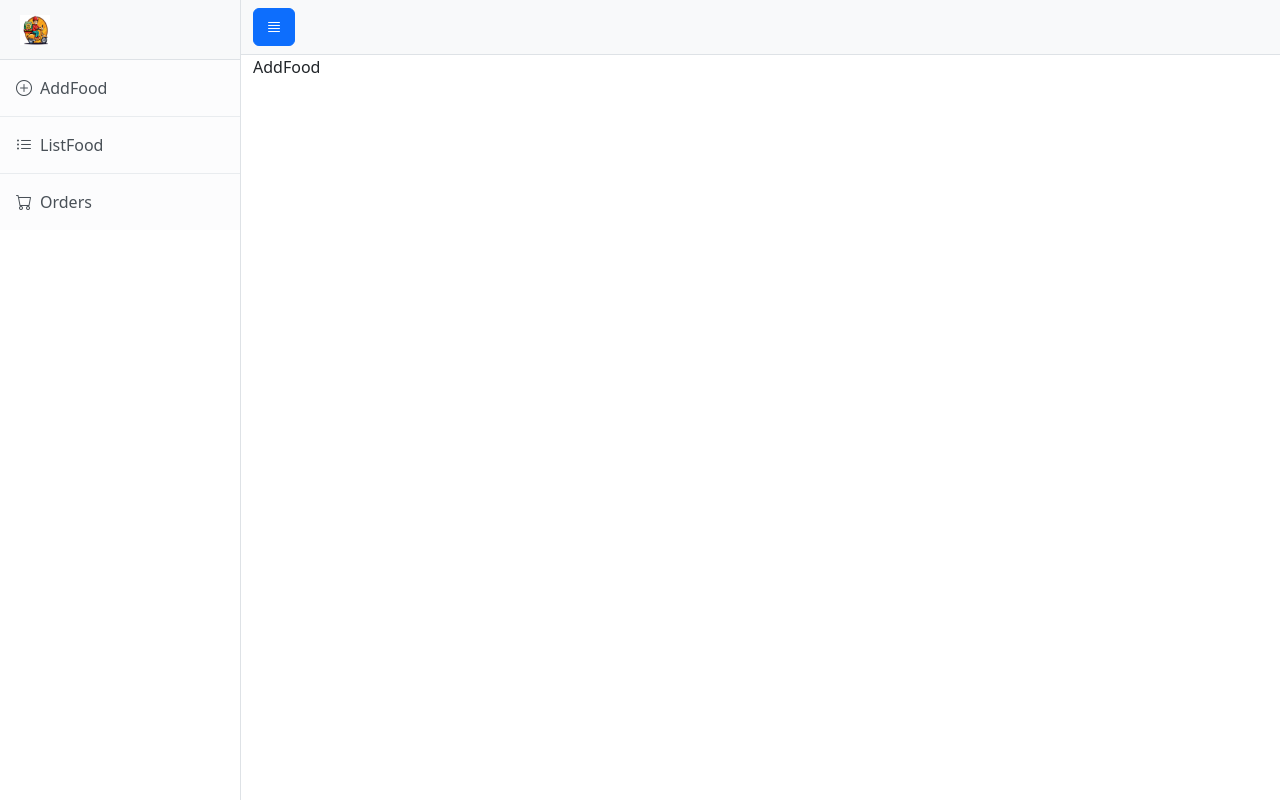
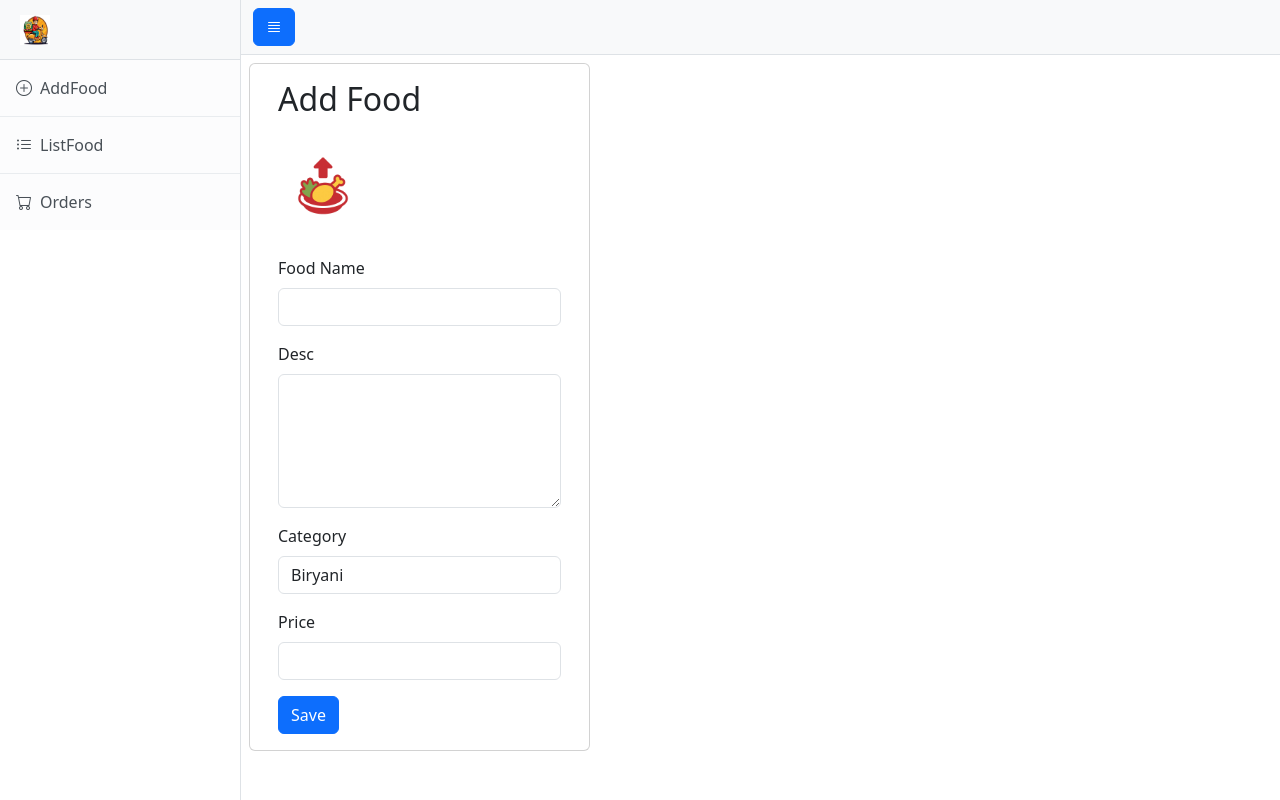
Before and after one commit to dinelkalakshan40/food-delivery-admin-panel, a React (Vite) app: page /Add in a window 1280 px wide. Built offline with nearby package versions, Linux system fonts and the light colour scheme.

Commit message:
create AddFood form

```diff
--- a/src/component/AddFood.jsx
+++ b/src/component/AddFood.jsx
@@ -1,7 +1,50 @@
+import {assets} from "../assets/assets.js";
 
 const AddFood=()=>{
-    return(
-        <div>AddFood</div>
+    return (
+        <div className="mx-2 mt-2">
+            <div className="row">
+                <div className="card col-md-4">
+                    <div className="card-body">
+                        <h2 className="mb-4">Add Food</h2>
+                        <form>
+                            <div className="mb-3">
+                                <label htmlFor="image" className="form-label">
+                                    <img src={assets.upload} width={90}/></label>
+                                <input type="file" className="form-control" id="image" required hidden/>
+                            </div>
+                            <div className="mb-3">
+                                <label htmlFor="name" className="form-label">Food Name</label>
+                                <input type="text" className="form-control" id="name" required name='name'/>
+                            </div>
+
+                            <div className="mb-3">
+                                <label htmlFor="Dsec" className="form-label">Desc</label>
+                                <textarea className="form-control" id="Dsec" rows="5" required name='Desc'></textarea>
+                            </div>
+                            <div className="mb-3">
+                                <label htmlFor="category" className="form-label">Category</label>
+                                <select name="category" id="category" className='form-control'>
+                                    <option value="Biryani">Biryani</option>
+                                    <option value="Cake">Cake</option>
+                                    <option value="Buger">Buger</option>
+                                    <option value="Pizza">Pizza</option>
+                                    <option value="Rllos">Rolls</option>
+                                    <option value="Sald">Salad</option>
+                                    <option value="Ice cream">Ice cream</option>
+
+                                </select>
+                            </div>
+                            <div className="mb-3">
+                                <label htmlFor="price" className="form-label">Price</label>
+                                <input type="number" name="price" id="price" className="form-control"/>
+                            </div>
+                            <button type="submit" className="btn btn-primary">Save</button>
+                        </form>
+                    </div>
+                </div>
+            </div>
+        </div>
     )
 }
 export default AddFood;
```
